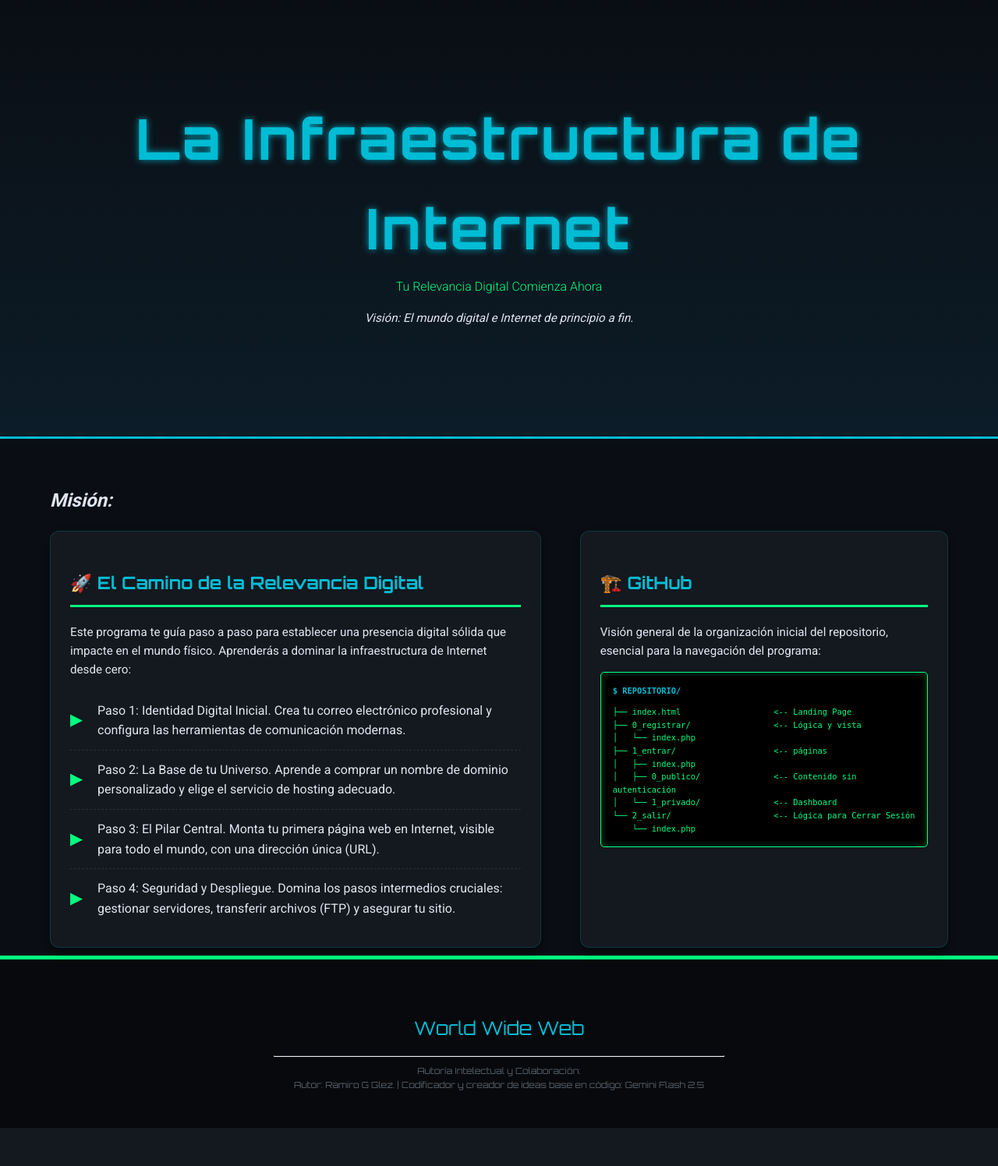
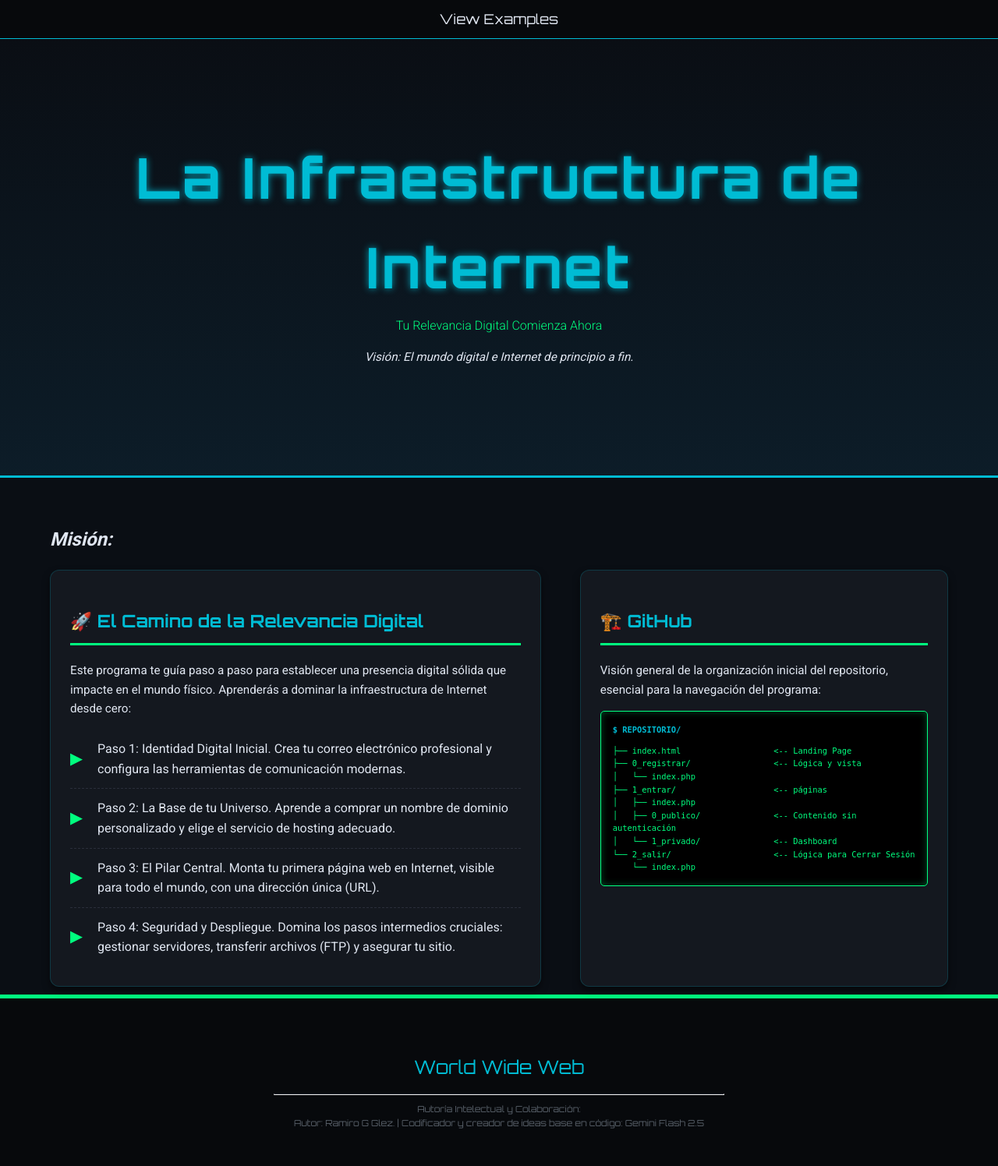
Before and after one commit to TimeFinanceHub/syntaxsanctuary, a PHP site: page /syntaxsanctuary/ in a window 1280 px wide. Shown: the whole page at 78% size. Before the commit the page ends 1447 px from the top, so only its background shows below. Run offline with PHP 8.4, Linux system fonts and the light colour scheme.

Commit message:
feat: Add examples navigation link to main page
- Modify  to include a new navigation element with a link to .
- Add corresponding CSS styles to  for the new navigation menu.

```diff
--- a/index.php
+++ b/index.php
@@ -160,6 +160,30 @@ $css = <<<CSS
             font-weight: bold;
         }
 
+        /* NEW NAVIGATION STYLES */
+        .main-nav {
+            background-color: #07090c;
+            padding: 10px 0;
+            border-bottom: 1px solid var(--color-primary);
+            text-align: center;
+        }
+        .main-nav .container {
+            padding: 0;
+        }
+        .main-nav .nav-link {
+            color: var(--color-text-light);
+            text-decoration: none;
+            font-family: var(--font-display);
+            font-size: 1.1em;
+            padding: 5px 15px;
+            border-radius: 5px;
+            transition: background-color 0.3s ease;
+        }
+        .main-nav .nav-link:hover {
+            background-color: var(--color-primary);
+            color: var(--color-bg-dark);
+        }
+
         /* =================================================== */
         /* PIE DE PÁGINA (FOOTER) */
         /* =================================================== */
--- a/src/Header.php
+++ b/src/Header.php
@@ -17,6 +17,10 @@ class Header
 
     public function render(): string
     {
+        $examplesLink = $this->html->createElement('a', ['href' => 'ejemplos/index.php', 'class' => 'nav-link'], 'View Examples');
+        $navContent = $this->html->createElement('div', ['class' => 'container'], $examplesLink);
+        $nav = $this->html->createElement('nav', ['class' => 'main-nav'], $navContent);
+
         $span1 = $this->html->createElement('span', ['class' => 'nombre-completo'], 'La Infraestructura de Internet');
         $span2 = $this->html->createElement('span', ['class' => 'nombre-abreviado'], 'Internet');
         $h1 = $this->html->createElement('h1', [], $span1 . $span2);
@@ -30,6 +34,6 @@ class Header
 
         $section = $this->html->createElement('section', ['class' => 'seccion-heroe'], $div);
 
-        return $this->html->createElement('header', [], $section);
+        return $nav . $this->html->createElement('header', [], $section);
     }
 }
```
